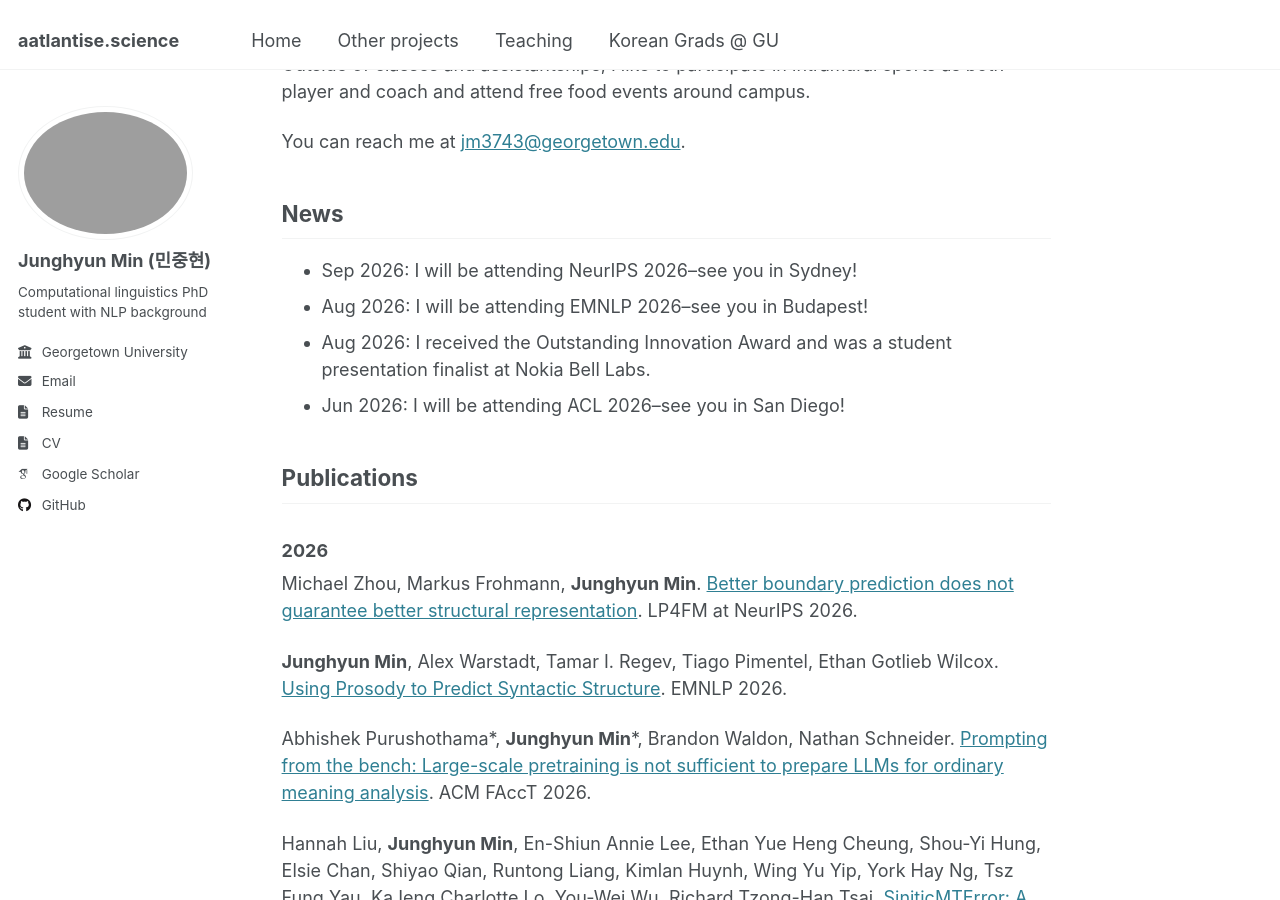
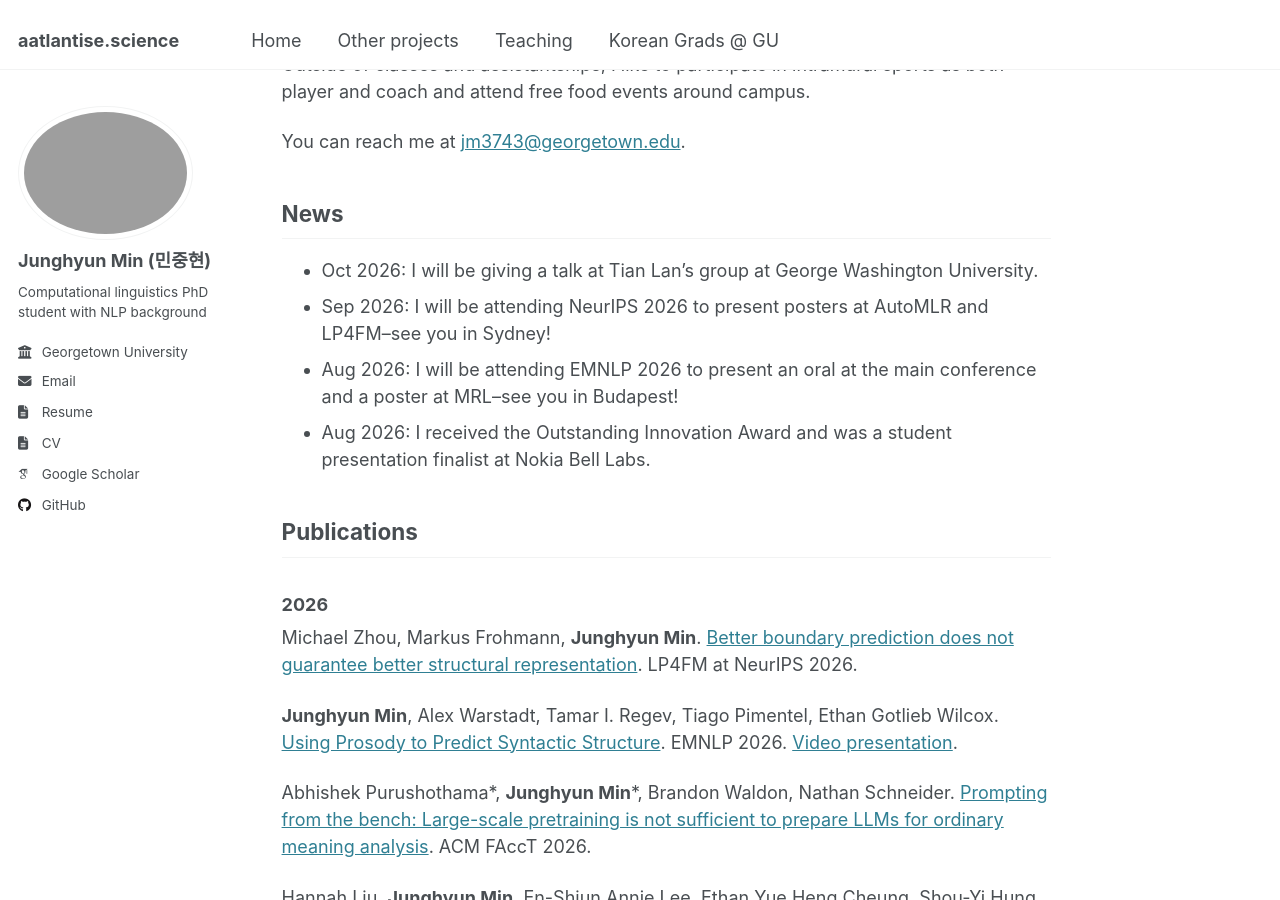
Before and after one commit to Aatlantise/aatlantise.github.io, a Jekyll site: the page built from _pages/about.md, in a window 1280 px wide and 900 px high, scrolled down 422 px. Built offline with Jekyll 4.4.1, drawn with Linux system fonts in a browser that asks for light colours; some web fonts are replaced.

Commit message:
Update about.md

```diff
--- a/_pages/about.md
+++ b/_pages/about.md
@@ -24,10 +24,10 @@ attend free food events around campus.
 You can reach me at [jm3743@georgetown.edu](mailto:jm3743@georgetown.edu).
 
 ## News
-* Sep 2026: I will be attending NeurIPS 2026--see you in Sydney!
-* Aug 2026: I will be attending EMNLP 2026--see you in Budapest!
+* Oct 2026: I will be giving a talk at Tian Lan's group at George Washington University.
+* Sep 2026: I will be attending NeurIPS 2026 to present posters at AutoMLR and LP4FM--see you in Sydney!
+* Aug 2026: I will be attending EMNLP 2026 to present an oral at the main conference and a poster at MRL--see you in Budapest!
 * Aug 2026: I received the Outstanding Innovation Award and was a student presentation finalist at Nokia Bell Labs.
-* Jun 2026: I will be attending ACL 2026--see you in San Diego!
 
 ## Publications
 ### 2026
@@ -37,7 +37,7 @@ LP4FM at NeurIPS 2026.
 
 **Junghyun Min**, Alex Warstadt, Tamar I. Regev, Tiago Pimentel, Ethan Gotlieb Wilcox.
 [Using Prosody to Predict Syntactic Structure](https://arxiv.org/abs/2608.30260).
-EMNLP 2026.
+EMNLP 2026. [Video presentation](https://georgetown1-my.sharepoint.com/personal/jm3743_georgetown_edu/_layouts/15/stream.aspx?id=%2Fpersonal%2Fjm3743%5Fgeorgetown%5Fedu%2FDocuments%2FResearch%2Fsyntax%2Dprosody%2Dinterface%2Fmin%2D2026%2Dusing%2Emp4&ga=1&referrer=StreamWebApp%2EWeb&referrerScenario=AddressBarCopied%2Eview%2E58b28675%2D563d%2D4aa1%2D871b%2D5f3a427db6f8).
 
 Abhishek Purushothama*, **Junghyun Min**\*, Brandon Waldon, Nathan Schneider.
 [Prompting from the bench: Large-scale pretraining is not sufficient to prepare LLMs for ordinary meaning analysis](https://dl.acm.org/doi/10.1145/3805689.3812346).
```
